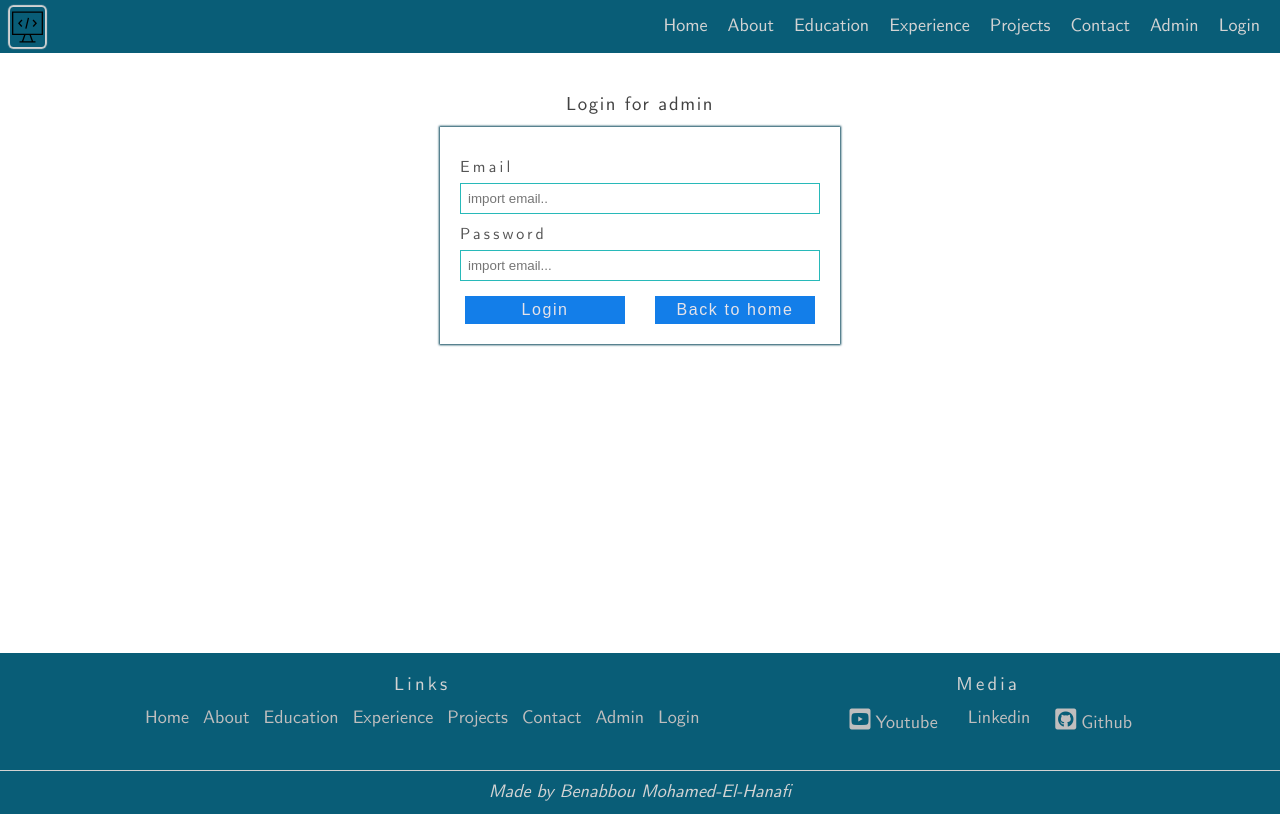
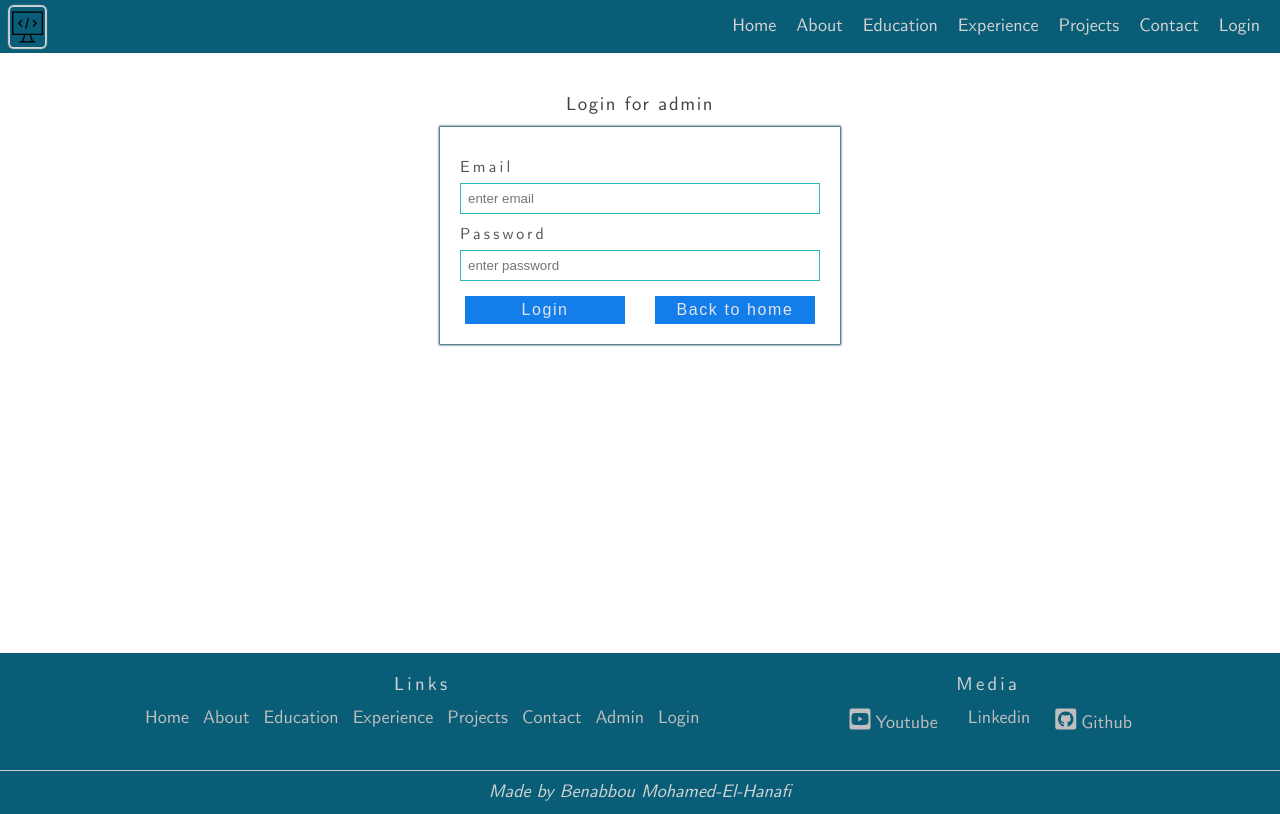
Before and after one commit to El-Hanafi/portfolio, a React (Create React App) app in the folder client/: page /login in a window 1280 px wide. Built offline with nearby package versions, Linux system fonts and the light colour scheme; no server answers.

Commit message:
solved admin session issue

```diff
--- a/client/src/App.css
+++ b/client/src/App.css
@@ -390,7 +390,6 @@ a{
 }
 
 .single-experience{
-
     margin-bottom: 20px;
     width: 100%;
     font-size: 18px;
@@ -414,6 +413,7 @@ a{
      margin-right: 0;
      margin-left: 0;
      padding: 10px;
+     clip-path: polygon(0  0,100% 0,95% 100%, 0% 100%);
  }
 }
 
--- a/client/src/components/HomepageComponents/Login.js
+++ b/client/src/components/HomepageComponents/Login.js
@@ -57,7 +57,7 @@ export default function Login() {
         <p>{err}</p>
         <label htmlFor="email">Email</label>
         <input type="email"
-        placeholder="import email.."
+        placeholder="enter email"
         name ="email"
         value={user.email}
         onChange={onChangeInput}
@@ -66,8 +66,8 @@ export default function Login() {
 
         <label htmlFor="password">Password</label>
         <input type="password"
-        placeholder='import email...'
-        name='email'
+        placeholder='enter password'
+        name='password'
         value={user.password}
         onChange={onChangeInput}
         required
--- a/client/src/components/HomepageComponents/Navbar.js
+++ b/client/src/components/HomepageComponents/Navbar.js
@@ -64,7 +64,6 @@ export default function Navbar() {
             <li onClick={()=>scrollToElement('Experience')} ><Link to="/">Experience</Link></li>
             <li onClick={()=>scrollToElement('Projects')} ><Link to="/">Projects</Link></li>
             <li onClick={()=>scrollToElement('Contact')} ><Link to="/">Contact</Link></li>
-            <li><Link to="/admin">Admin</Link></li>
             <li className={isLogin ?'':'adminLi'}><Link to={isLogin ? '/admin/':'/'}>{isLogin ? <div className='admin'>Admin</div> : ''}</Link></li>
 
             <li onClick={logOutSubmit}><Link to={isLogin?'/':'/login'}>{isLogin ? 'Logout' : 'Login'}</Link></li>
```
Also changed, not shown: 2 other files (tests, documents, lock files or other folders).
